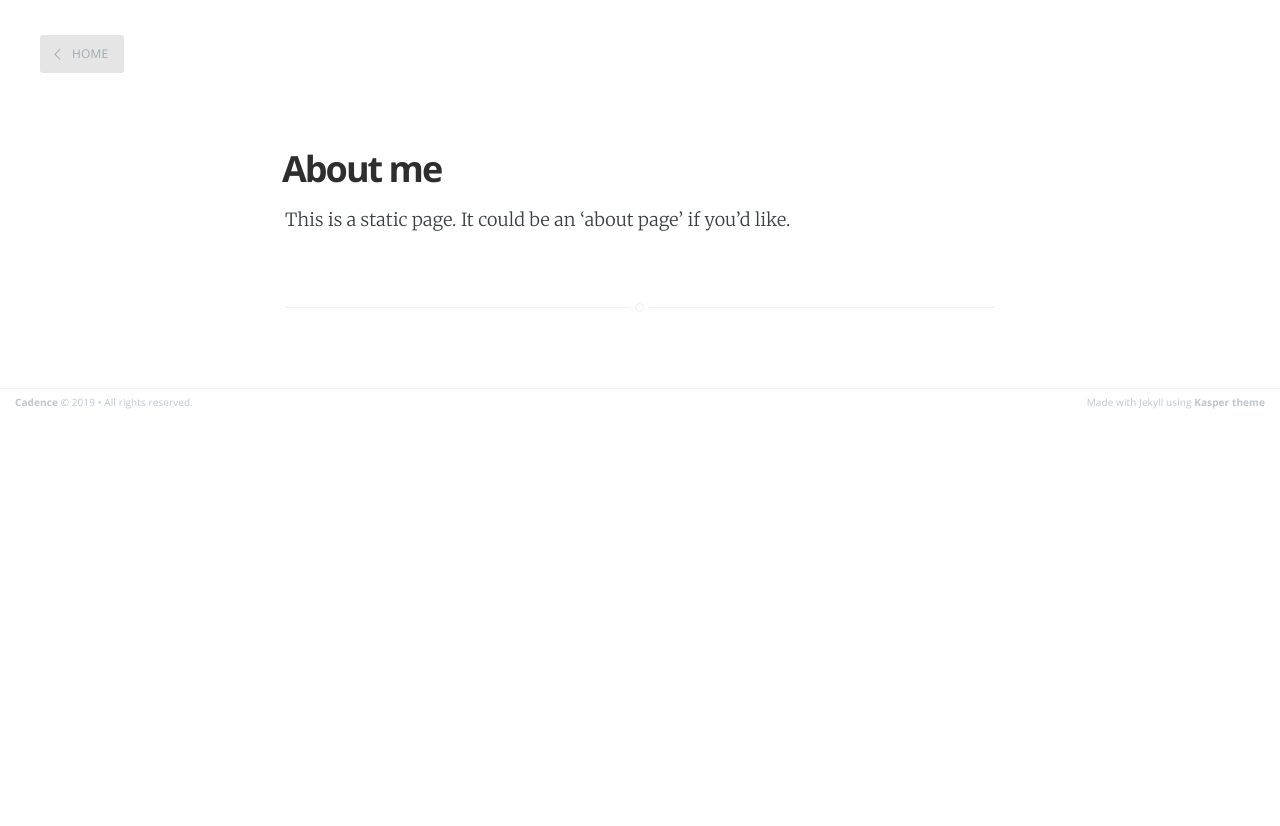
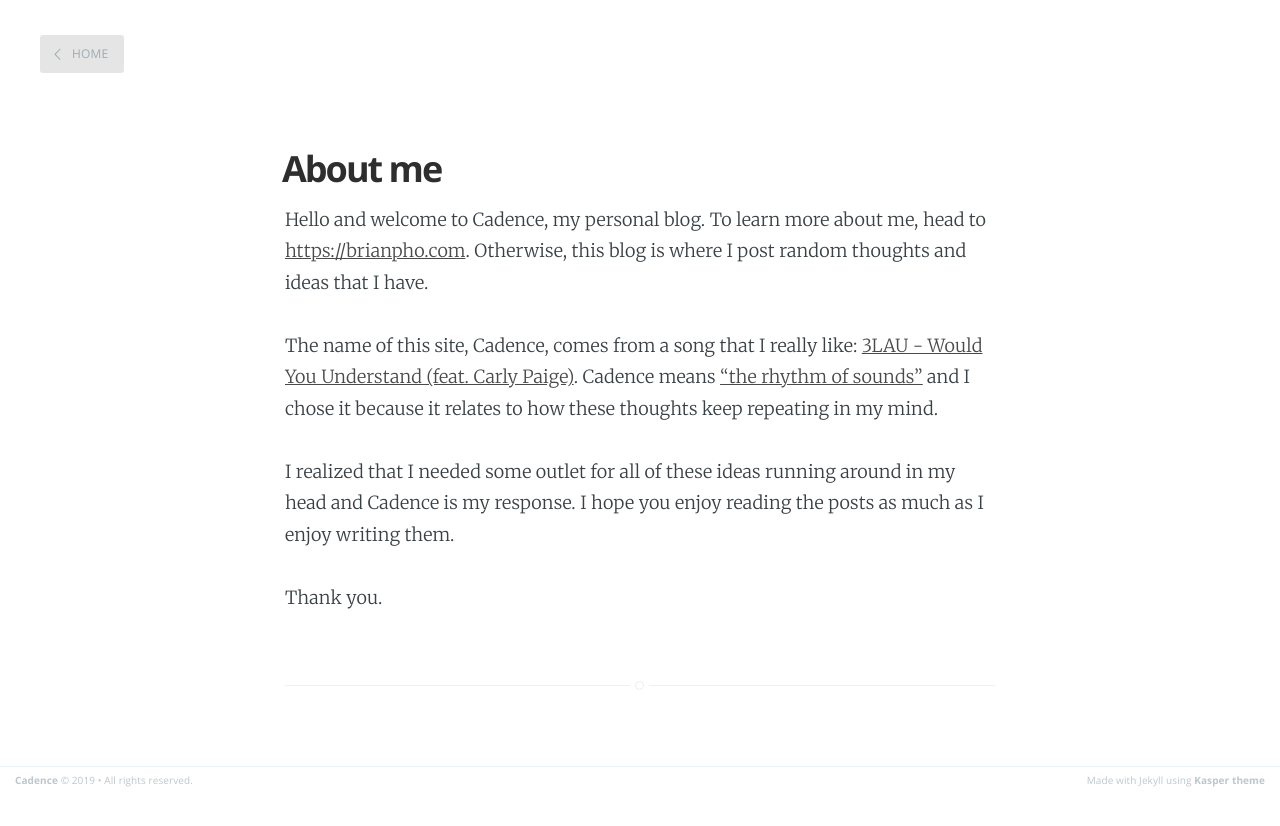
Before and after one commit to Brian-Pho/Cadence, a Jekyll site: the page built from about.md, in a window 1280 px wide. Shown: the top 826 px of the page. Built offline with Jekyll 4.4.1, drawn with Linux system fonts in a browser that asks for light colours.

Commit message:
Update about.md

```diff
--- a/about.md
+++ b/about.md
@@ -3,4 +3,10 @@
 title: About me
 ---
 
-This is a static page. It could be an 'about page' if you'd like.
+Hello and welcome to Cadence, my personal blog. To learn more about me, head to <https://brianpho.com>. Otherwise, this blog is where I post random thoughts and ideas that I have.
+
+The name of this site, Cadence, comes from a song that I really like: [3LAU - Would You Understand (feat. Carly Paige)](https://www.youtube.com/watch?v=7DzJDoVcCpU). Cadence means ["the rhythm of sounds"](https://www.vocabulary.com/dictionary/cadence) and I chose it because it relates to how these thoughts keep repeating in my mind.
+
+I realized that I needed some outlet for all of these ideas running around in my head and Cadence is my response. I hope you enjoy reading the posts as much as I enjoy writing them.
+
+Thank you.
```
